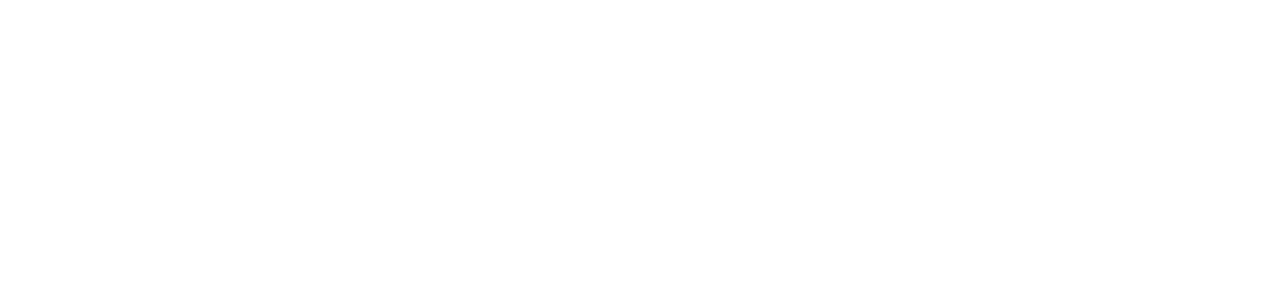
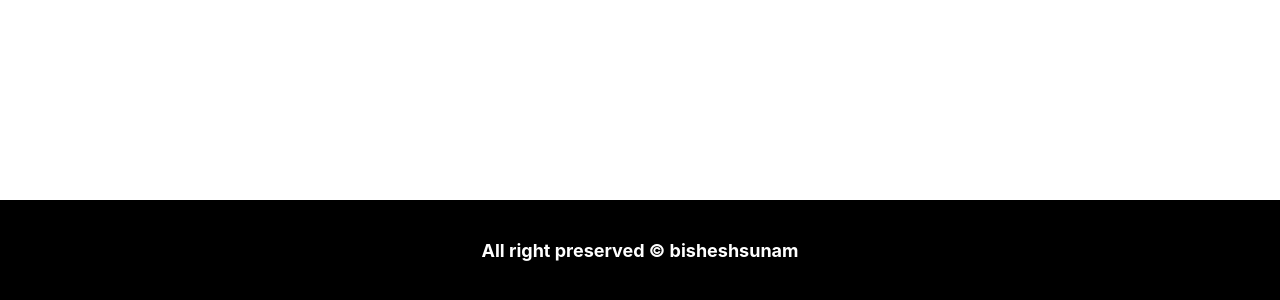
Before and after one commit to Bishesh58/vue-firebase-app, a Vue app: page / in a window 1280 px wide. Shown: the part 664-964 px from the top of the page. Before the commit the page ends 800 px from the top, so only its background shows below. Built offline with nearby package versions, Linux system fonts and the light colour scheme.

Commit message:
added footer

```diff
--- a/src/App.vue
+++ b/src/App.vue
@@ -1,13 +1,21 @@
 <script setup>
 import { RouterLink, RouterView } from "vue-router";
 import Navigation from "./components/Navigation.vue";
+import Footer from "./components/Footer.vue";
 </script>
 
 <template>
-  <Navigation/>
-  <RouterView />
+  <Navigation />
+  <main>
+ <RouterView />
+  </main>
+
+  <Footer />
 </template>
 
 <style>
 @import "@/assets/base.css";
+main {
+  min-height: 100vh;
+}
 </style>
--- /dev/null
+++ b/src/components/Footer.vue
@@ -0,0 +1,25 @@
+<template>
+  <div class="container">
+    <h1>All right preserved &copy; bisheshsunam</h1>
+  </div>
+</template>
+
+<script>
+export default {};
+</script>
+
+<style scoped>
+.container {
+  height: 100px;
+  width: 100%;
+  background: black;
+  display: flex;
+  justify-content: center;
+  align-items: center;
+}
+h1 {
+    font-size: 18px;
+  color: white;
+  text-align: center;
+}
+</style>
```
